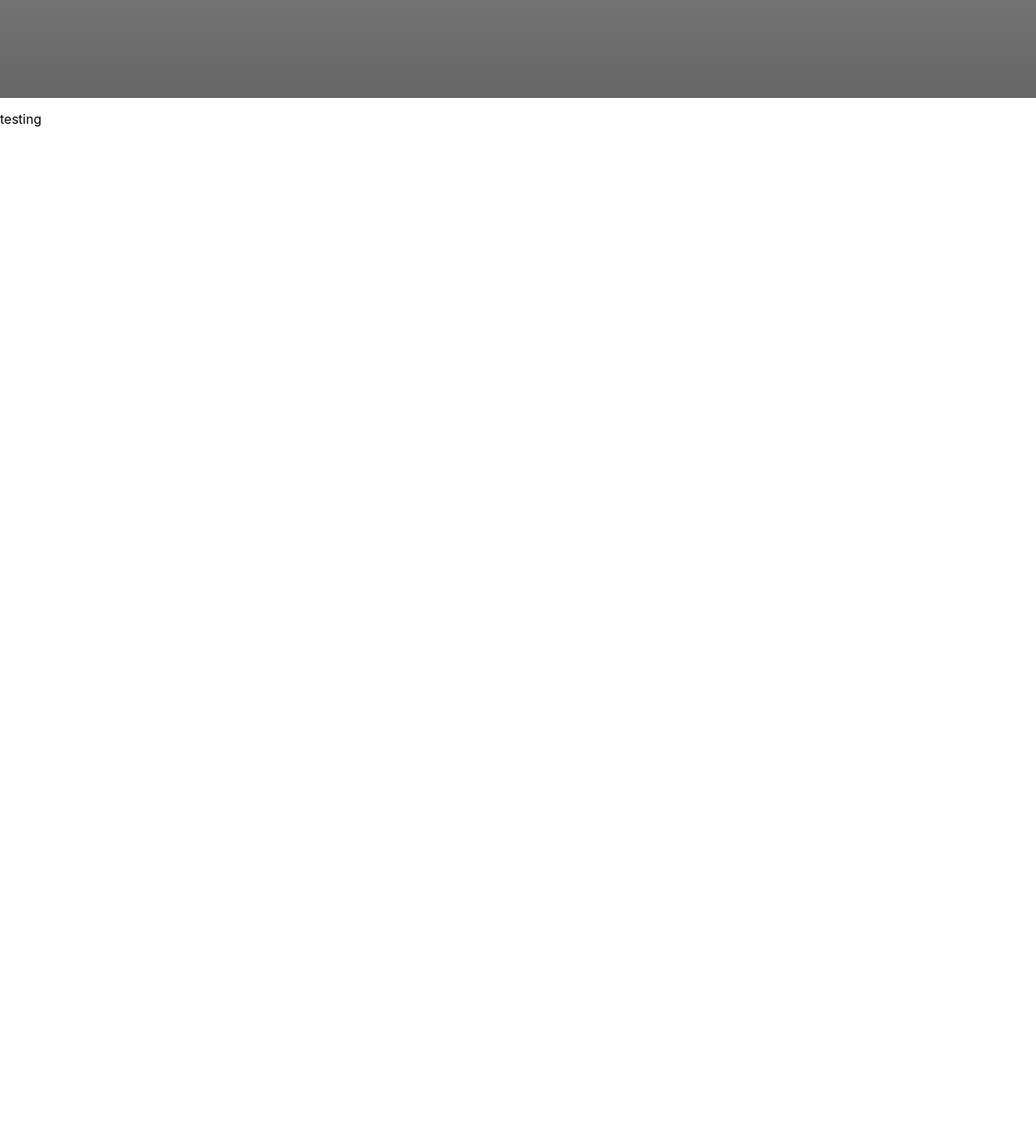
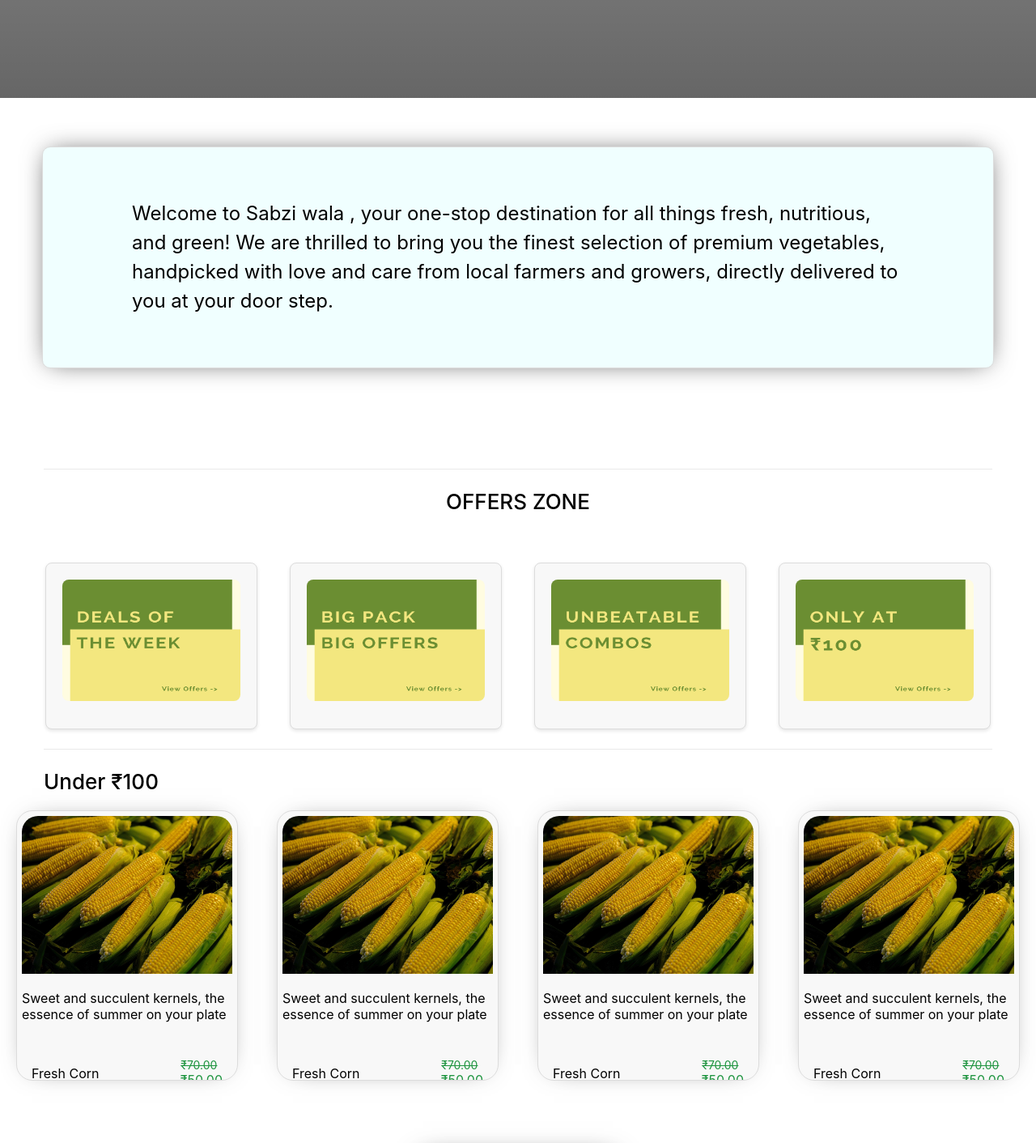
Before and after one commit to BotRavat/sabziwala, a React (Create React App) app in the folder client/: page / in a window 1280 px wide. Shown: the part 461-1873 px from the top of the page at 81% size. Before the commit the page ends 800 px from the top, so only its background shows below. Built offline with nearby package versions, Linux system fonts and the light colour scheme.

Commit message:
intro and offer zone added

```diff
--- /dev/null
+++ b/client/src/components/introcomponent/IntroComponent.jsx
@@ -0,0 +1,38 @@
+import "./introcomponent.css";
+
+export default function IntroComponent() {
+  return (
+    <>
+      <div class="intro-text">
+        <p>
+          Welcome to Sabzi wala , your one-stop destination for all things
+          fresh, nutritious, and green! We are thrilled to bring you the finest
+          selection of premium vegetables, handpicked with love and care from
+          local farmers and growers, directly delivered to you at your door
+          step.
+        </p>
+      </div>
+
+      <div class="featured-products">
+        <p class="product-list-heading" style={{ textAlign: "center" }}>
+          OFFERS ZONE
+        </p>
+      </div>
+      <div class="featured-product-list">
+        <div class="product-item">
+          <img src="assets/images/D1.png" />
+        </div>
+        <div class="product-item">
+          <img src="assets/images/D2.png" />
+        </div>
+
+        <div class="product-item">
+          <img src="assets/images/D3.png" />
+        </div>
+        <div class="product-item">
+          <img src="assets/images/D4.png" />
+        </div>
+      </div>
+    </>
+  );
+}
--- /dev/null
+++ b/client/src/components/introcomponent/introcomponent.css
@@ -0,0 +1,16 @@
+.intro-text{
+
+    margin: 60px 52px;
+    padding:40px;
+   border-radius: 10px;
+   border:1px solid rgb(220, 220, 220);
+    background-color: azure;
+    box-shadow:  0px 0px 32px -9px rgba(0,0,0,0.75);
+  }
+
+  .intro-text p{
+    font-size: 24px;
+    line-height: 36px;
+    padding-left:70px ;
+    padding-right:70px ;
+  }
--- /dev/null
+++ b/client/src/components/productCategory/ProductCateogry.jsx
@@ -0,0 +1,34 @@
+import React from "react";
+import "./productCategory.css";
+
+export default function ProductCategory() {
+  const arr = [1, 2, 3, 4, 5, ]
+  return (
+    <>
+      <div class="small-container">
+        <div class=" product-list">
+          <p class="product-list-heading">Under ₹100</p>
+          <div class="product-list-row row">
+            {arr.map((item) => (
+              <div class="col4">
+                <a href="proddetail.html">
+                  <img src="assets/images/imgv20.jpg" />
+                </a>
+                <p>
+                  Sweet and succulent kernels, the essence of summer on your
+                  plate
+                </p>
+                <div class="product-card-detail">
+                  <p>Fresh Corn</p>
+                  <p class="product-card-detail-price">
+                    <span class="product-card-detail-mrp">₹70.00</span>₹50.00
+                  </p>
+                </div>
+              </div>
+            ))}
+          </div>
+        </div>
+      </div>
+    </>
+  );
+}
--- /dev/null
+++ b/client/src/components/productCategory/productCategory.css
@@ -0,0 +1,103 @@
+.categories {
+  padding: 20px;
+  margin-top: 60px;
+}
+
+.small-container/* uses in mid all image padding both side 65px*/ {
+  margin: auto;
+}
+
+.row {
+  display: flex;
+  align-items: center;
+  flex-wrap: wrap;
+  justify-content: center;
+  gap: 48px;
+  margin-bottom: 20px;
+}
+
+.col3,
+.col4 {
+  /*we name all col3 becoz at one time use flex basis and it will take 30% individually*/
+  width: 380px;
+  height: 320px;
+  margin-bottom: 30px;
+  border: 1px solid rgb(220, 220, 220);
+  border-radius: 20px;
+  overflow: hidden;
+  background-color: #f8f8f8;
+  padding-bottom: 10px;
+  box-shadow: 0px 0px 32px -20px rgba(0, 0, 0, 0.75);
+  transition: 0.5s;
+}
+
+.product-list {
+  gap: 40px;
+  /* margin-left: 20px; */
+}
+
+.product-list-heading {
+  border-top: 1px solid rgb(233, 233, 233);
+  padding-top: 24px;
+  margin-top: 24px;
+  margin-bottom: 20px;
+  margin-left: 54px;
+  margin-right: 54px;
+  font-size: 26px;
+  font-weight: 500;
+}
+
+.col4 {
+  width: 260px;
+  height: 320px;
+  padding: 6px;
+  display: flex;
+  flex-direction: column;
+  justify-content: space-between;
+}
+
+.col4 img {
+  width: 100%;
+  border-top-left-radius: 20px;
+  border-top-right-radius: 20px;
+}
+
+.col4 {
+  transition: transform 0.5s;
+  /* box-shadow: 0px 0px 32px -10px rgba(0,0,0,0.75); */
+}
+
+.col4:hover {
+  /*hover effect on featured product*/
+  /* transform: translateY(-5px); 8move 5 px by Y axis */
+  /* transform: scale(1.005); */
+  box-shadow: 0px 0px 32px -5px rgba(0, 0, 0, 0.75);
+}
+
+.product-card-detail {
+  display: flex;
+  /* flex-direction: column; */
+  align-items: center;
+  justify-content: space-between;
+
+  padding: 12px;
+}
+
+.product-card-detail p {
+  font-weight: 400;
+  display: flex;
+  flex-direction: column;
+  align-items: center;
+  justify-content: center;
+}
+
+.product-card-detail-mrp {
+  text-decoration: line-through;
+  font-size: 14px;
+  margin-right: 6px;
+}
+
+.rating .fa {
+  /*change color of icon star*/
+  color: #ff5a3b;
+}
--- a/client/src/pages/homepage/Homepage.jsx
+++ b/client/src/pages/homepage/Homepage.jsx
@@ -2,14 +2,16 @@ import React from "react";
 import  ReactDOM  from "react";
 import "./homepage.css";
 import HomepageHero from "../../components/homepageHero/HomepageHero";
+import IntroComponent from "../../components/introcomponent/IntroComponent";
+import ProductCategory from "../../components/productCategory/ProductCateogry";
 
 export default function Homepage()
 {
     return(
         <>
         <HomepageHero/>
-<p>testing</p>
-
+        <IntroComponent/>
+        <ProductCategory/>
         </>
     )
 }
```
